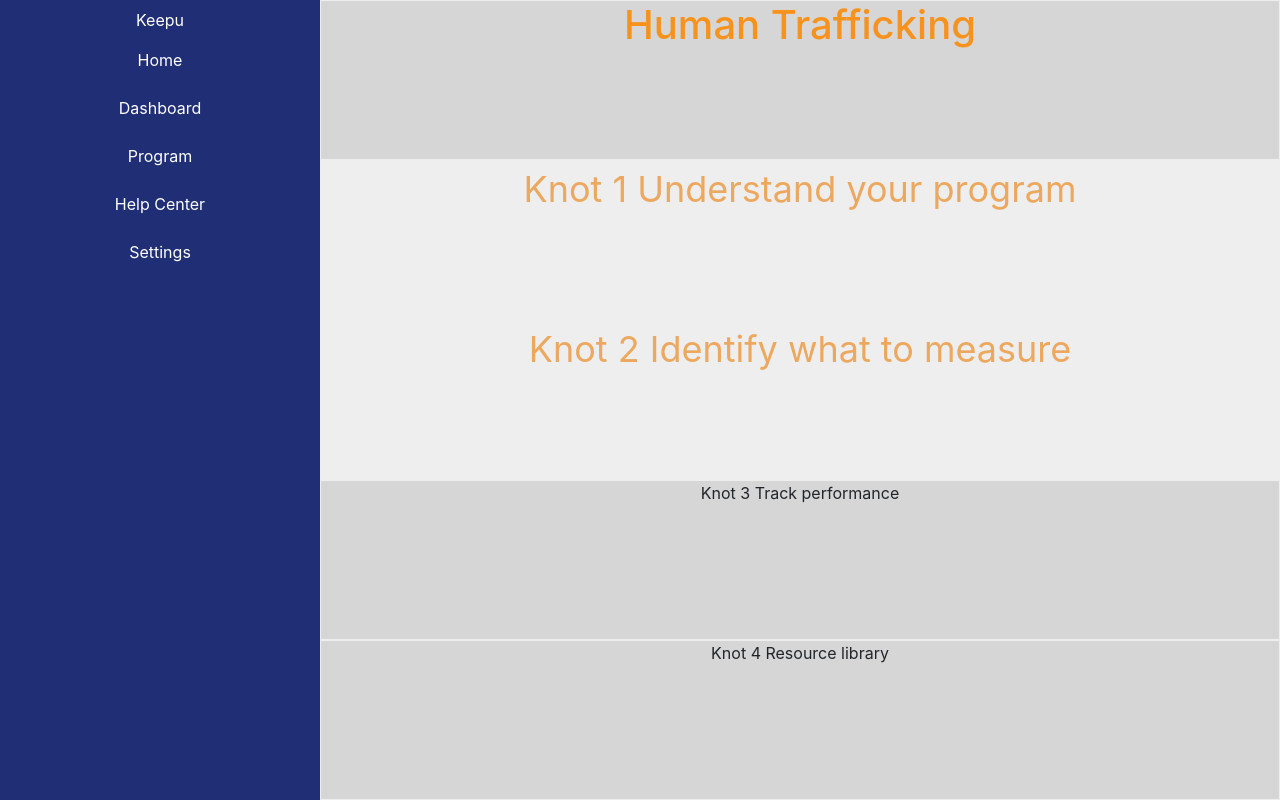
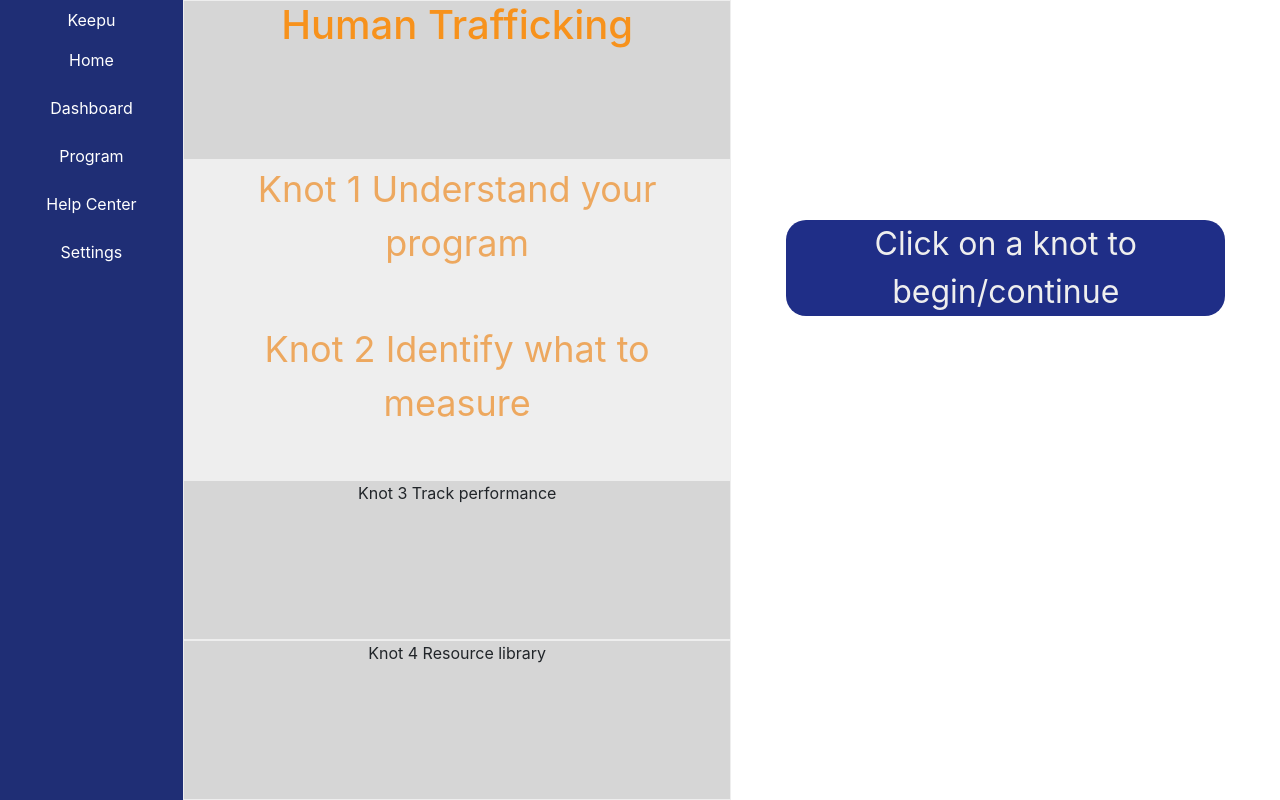
Before and after one commit to cortes-web-tech/COP4331-large-project, a React (Create React App) app in the folder website/: page /program in a window 1280 px wide. Built offline with nearby package versions, Linux system fonts and the light colour scheme.

Commit message:
Updated knot UI

```diff
--- a/website/src/components/pages/Program.js
+++ b/website/src/components/pages/Program.js
@@ -8,6 +8,7 @@ export default class Program extends React.Component {
   constructor(){
     super()
     this.state = {
+      phKnot: true,
       showKnot1: false,
       showKnot2: false,
       show1: false,
@@ -21,8 +22,11 @@ export default class Program extends React.Component {
   toggleKnot1(){
     this.setState({
       ...this.state,
-      showKnot1: !this.state.showKnot1,
-      showKnot2: false
+      showKnot1: this.state.showKnot1?false
+      :true,
+      showKnot2: false,
+      phKnot: this.state.showKnot1?true
+      :false
     })
   }
 
@@ -30,7 +34,12 @@ export default class Program extends React.Component {
     this.setState({
       ...this.state,
       showKnot1: false,
-      showKnot2: !this.state.showKnot2
+      showKnot2: this.state.showKnot2?false
+      :true,
+      phKnot: this.state.showKnot2?true
+      :false
+
+
     })
   }
 
@@ -97,6 +106,17 @@ export default class Program extends React.Component {
             <p>Knot 4 Resource library</p>
           </div>
         </div>
+
+        {
+          this.state.phKnot?
+          <div style={knotQ}>
+            <p style = {phStyle}>
+            Click on a knot to begin/continue
+            </p>
+          </div>
+          :null
+        }
+
         {
           this.state.showKnot1?
 
@@ -335,7 +355,7 @@ export default class Program extends React.Component {
                   <h3>Outcomes</h3>
                   <ul>
                     <li>Sample outcome: 85% of applicants will increase their knowledge after completing the training</li>
-                    <li>Click here to create an outcome</li>
+                    <button>Click here to create an outcome</button>
                   </ul>
                 </div>
               </div>
@@ -454,3 +474,14 @@ const titleStyle = {
 const headStyle = {
   fontSize: "22px",
 }
+
+const phStyle = {
+  margin: "auto",
+  marginTop: "220px",
+  backgroundColor:  "#1F2E87",
+  width: "80%",
+  color: "#eeeeee",
+  borderRadius: "20px",
+  fontSize: "32px"
+
+}
```
